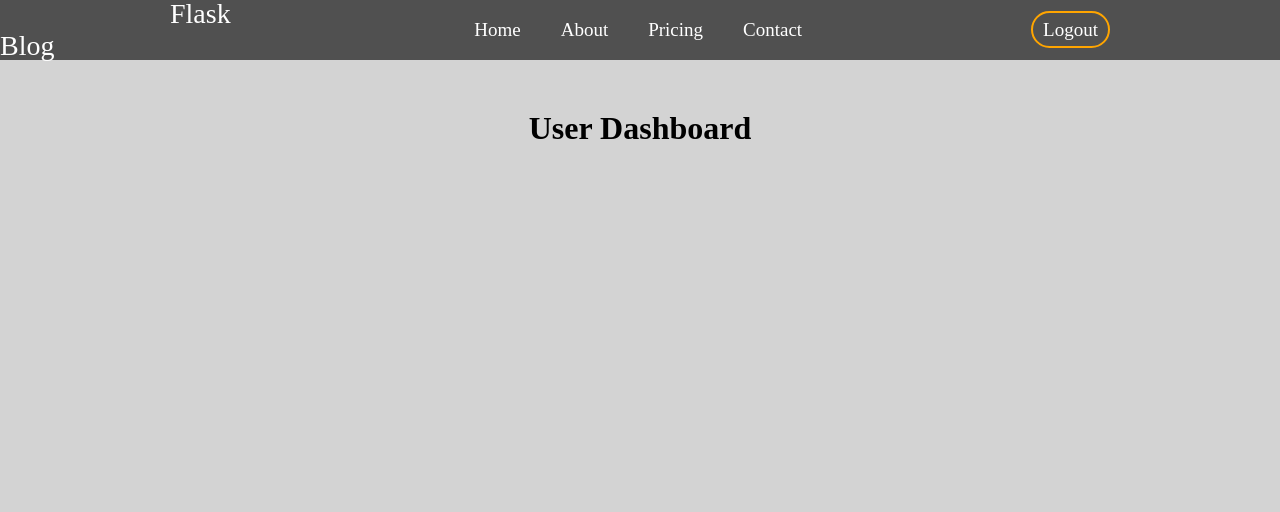
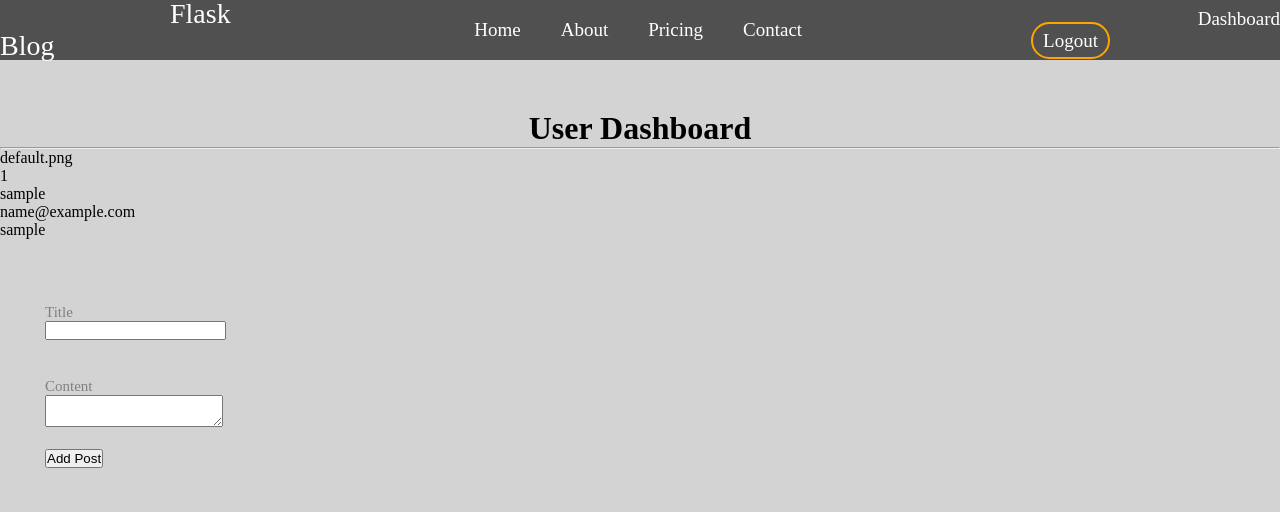
Before and after one commit to KrzysztofRozmus/Flask-Blog, a Flask app: page /user_dashboard in a window 1280 px wide. Shown: the top 512 px of the page. Run offline with Flask 2, Linux system fonts and the light colour scheme; the visitor is signed in with stand-in values (Sample User, id 1); data comes from the database, SQL or seed files in the repository; some libraries are stand-ins or nearby versions.

Commit message:
Add Posts publishing to db from User Dashboard

```diff
--- a/flaskblog/forms.py
+++ b/flaskblog/forms.py
@@ -1,6 +1,7 @@
 from flask_wtf import FlaskForm
 from wtforms import StringField, PasswordField, SubmitField, EmailField
 from wtforms.validators import DataRequired, Email, EqualTo, Length, ValidationError
+from wtforms.widgets import TextArea
 from flaskblog.models import User
 
 
@@ -16,7 +17,7 @@ class SignupForm(FlaskForm):
                                             Email(),
                                             Length(min=5, max=30)])
     password = PasswordField("Password", validators=[DataRequired(),
-                                                     Length(min=3, max=60)])
+                                                     Length(min=3, max=35)])
     confirm_password = PasswordField("Confirm password", validators=[DataRequired(),
                                                                      EqualTo("password", "Field must be equal to Password.")])
     submit = SubmitField("Create account")
@@ -31,15 +32,14 @@ class SignupForm(FlaskForm):
         email = User.query.filter_by(email=email.data).first()
         if email:
             raise ValidationError("That email is already taken.", "danger")
-
-
+# ---------------------------------------------------------------------------------------------------------------------
 
 class LoginForm(FlaskForm):
     email = EmailField("Email", validators=[DataRequired(),
                                             Email(),
                                             Length(min=5, max=30)])
     password = PasswordField("Password", validators=[DataRequired(),
-                                                     Length(min=3, max=60)])
+                                                     Length(min=3, max=35)])
     submit = SubmitField("Login")
 
 
@@ -47,3 +47,9 @@ class LoginForm(FlaskForm):
         email = User.query.filter_by(email=email.data).first()
         if not email:
             raise ValidationError("Wrong email.", "danger")
+# ---------------------------------------------------------------------------------------------------------------------
+
+class PostForm(FlaskForm):
+    title = StringField("Title", validators=[DataRequired(), Length(max=25)])
+    content = StringField("Content", validators=[DataRequired()], widget=TextArea())
+    submit = SubmitField("Add Post")
--- a/flaskblog/routes.py
+++ b/flaskblog/routes.py
@@ -1,6 +1,6 @@
 from flaskblog import app, db, bcrypt, login_manager
-from flaskblog.forms import SignupForm, LoginForm
-from flaskblog.models import User
+from flaskblog.forms import SignupForm, LoginForm, PostForm
+from flaskblog.models import User, Post
 from datetime import timedelta
 from flask import render_template, redirect, url_for, flash
 from flask_login import login_user, login_required, logout_user, login_fresh, current_user
@@ -26,13 +26,13 @@ def signup():
     if current_user.is_authenticated:
         return redirect(url_for("user_dashboard"))
 
-    if form.validate_on_submit():
+    elif form.validate_on_submit():
         hashed_password = bcrypt.generate_password_hash(form.password.data,
                                                         14).decode("utf-8")
-        user = User(form.username.data,
-                    form.email.data,
-                    hashed_password,
-                    )
+        user = User(username=form.username.data,
+                    email=form.email.data,
+                    password=hashed_password)
+
         db.session.add(user)
         db.session.commit()
         flash("The account was successfully created. You can log in now.", "success")
@@ -46,13 +46,10 @@ def signup():
 def login():
     form = LoginForm()
 
-    if current_user.is_authenticated and login_fresh == True:
+    if current_user.is_authenticated:
         return redirect(url_for("user_dashboard"))
 
-    elif current_user.is_authenticated and login_fresh == False:
-        return redirect(url_for("login"))
-
-    if form.validate_on_submit():
+    elif form.validate_on_submit():
         user = User.query.filter_by(email=form.email.data).first()
         user_password = bcrypt.check_password_hash(user.password, form.password.data)
 
@@ -71,7 +68,20 @@ def login():
 @app.route("/user_dashboard", methods=["GET", "POST"])
 @login_required
 def user_dashboard():
-    return render_template("user_dashboard.html")
+    form = PostForm()
+
+    if current_user.is_authenticated and form.validate_on_submit():
+        post = Post(title=form.title.data,
+                    content=form.content.data,
+                    author=current_user)
+        db.session.add(post)
+        print(post)
+        db.session.commit()
+        flash("The post was published", "info")
+        return redirect(url_for("user_dashboard"))
+    else:
+        return render_template("user_dashboard.html", form=form)
+
 
 
 
--- a/flaskblog/static/navbar.css
+++ b/flaskblog/static/navbar.css
@@ -41,7 +41,8 @@ nav a {
     text-align: end;
 }
 
-.navbar-center-container a:hover {
+.navbar-center-container a:hover,
+.dashboard-link:hover {
     color: dodgerblue;
     transition: all 0.2s ease 0s;
 }
--- a/flaskblog/templates/navbar.html
+++ b/flaskblog/templates/navbar.html
@@ -12,6 +12,7 @@
 
     <div class="navbar-right-container">
         {% if current_user.is_authenticated %}
+            <a class="dashboard-link" href="{{ url_for('user_dashboard') }}">Dashboard</a>
             <a class="logout-link" href="{{ url_for('logout') }}">Logout</a>
         {% else %}
             <a class="signup-link" href="{{ url_for('signup') }}">Signup</a>
--- a/flaskblog/templates/user_dashboard.html
+++ b/flaskblog/templates/user_dashboard.html
@@ -1,7 +1,27 @@
 {% extends "index.html" %}
+{% from "_formhelpers.html" import render_field %}
+
+
+{% if current_user.is_authenticated %}
 
 {% block content %}
 <h1 class="user-dashboard-title">User Dashboard</h1>
+<hr>
+
+{{ current_user.image_file }} <br>
+{{ current_user.id }} <br>
+{{ current_user.username }} <br>
+{{ current_user.email }} <br>
+{{ current_user.password }} <br>
+
+<form class="form" method=post>
+    {{ form.hidden_tag() }}
+    {{ render_field(form.title) }} <br>
+    {{ render_field(form.content) }} <br>
+    {{ form.submit }}
+</form>
 
 
 {% endblock content %}
+
+{% endif %}
```
Also changed, not shown: flaskblog/__init__.py (+6 -1 lines), flaskblog/models.py (+6 -5 lines).
